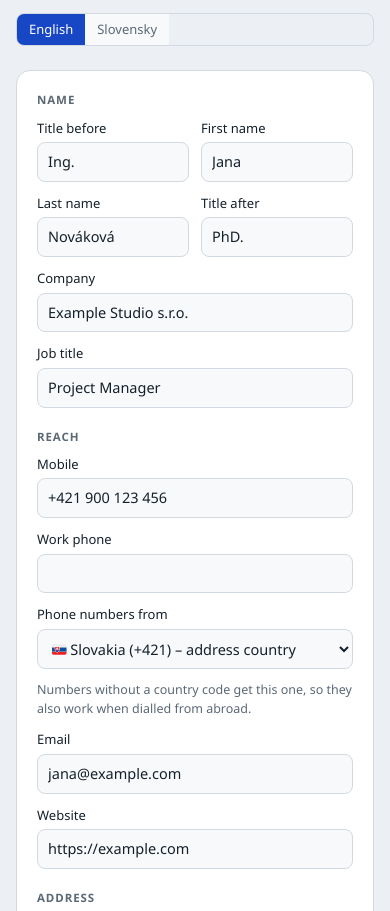
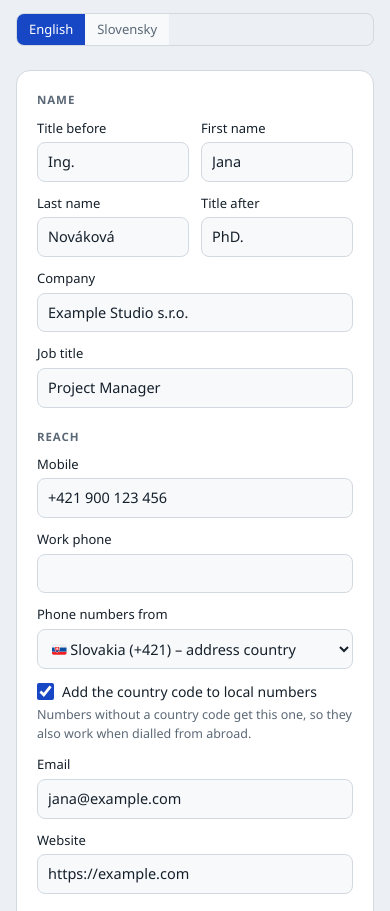
Before and after one commit to bernysk/qr_contact_generator, a plain HTML site: page index.html in a window 390 px wide. Shown: the part 158-1069 px from the top of the page. Drawn offline with Linux system fonts and the light colour scheme.

Commit message:
Add a switch to keep phone numbers as typed
"Add the country code to local numbers" is on by default. When off, the
country menu is disabled, numbers go into the code as typed (spaces and
punctuation removed) and are not reformatted; only an implausible digit
count is still flagged. The choice is remembered with the other settings.

Co-Authored-By: Claude Opus 5.5 <noreply@anthropic.com>

```diff
--- a/index.html
+++ b/index.html
@@ -187,7 +187,10 @@ input[aria-invalid="true"] { border-color: var(--warn); }
         </div>
         <div class="row">
           <label for="phonecc"><span data-i18n="phonecc">Phone numbers from</span><select id="phonecc"></select></label>
-          <p class="hint" style="align-self:end" data-i18n="phoneccHint">Numbers without a country code get this one, so they also work when dialled from abroad.</p>
+          <div style="display:grid;gap:4px;align-self:end">
+            <label class="check" for="phoneconv"><input type="checkbox" id="phoneconv" checked><span data-i18n="phoneConv">Add the country code to local numbers</span></label>
+            <p class="hint" data-i18n="phoneccHint">Numbers without a country code get this one, so they also work when dialled from abroad.</p>
+          </div>
         </div>
         <div class="row">
           <label for="email"><span data-i18n="email">Email</span><input type="email" id="email" value="jana@example.com" aria-describedby="email-msg"><small class="field-msg" id="email-msg" hidden></small></label>
@@ -409,6 +412,7 @@ input[aria-invalid="true"] { border-color: var(--warn); }
       scanPending: "Checking that it scans…", scanOk: "Scan check: reads at all {m} test sizes", scanSome: "Scan check: fails at some sizes ({n} of {m} read)",
       scanFail: "Scan check: does not read", zipScanFail: "Failed the scan check ({n}): {names}. Shorten their details or print them larger.",
       phonecc: "Phone numbers from", phoneccHint: "Numbers without a country code get this one, so they also work when dialled from abroad.",
+      phoneConv: "Add the country code to local numbers", phoneConvOff: "Numbers go into the code exactly as typed, without spaces.",
       suggested: "Suggested", fromAddress: "address country", zone1: "1 · North America and Caribbean", zone2: "2 · Africa and Atlantic islands",
       zone34: "3–4 · Europe", zone5: "5 · Central and South America", zone6: "6 · Southeast Asia and Oceania", zone7: "7 · Russia and Kazakhstan",
       zone8: "8 · East Asia", zone9: "9 · Middle East, Central and South Asia",
@@ -478,6 +482,7 @@ input[aria-invalid="true"] { border-color: var(--warn); }
       scanPending: "Kontroluje sa načítanie…", scanOk: "Kontrola: načíta sa vo všetkých {m} veľkostiach", scanSome: "Kontrola: niektoré veľkosti zlyhali ({n} z {m} sa načítalo)",
       scanFail: "Kontrola: kód sa nenačíta", zipScanFail: "Kontrolou neprešli ({n}): {names}. Skráťte ich údaje alebo ich tlačte väčšie.",
       phonecc: "Telefónne čísla z krajiny", phoneccHint: "Čísla bez predvoľby dostanú túto, aby fungovali aj pri volaní zo zahraničia.",
+      phoneConv: "Pridať k miestnym číslam predvoľbu krajiny", phoneConvOff: "Čísla idú do kódu presne tak, ako sú napísané, bez medzier.",
       suggested: "Navrhované", fromAddress: "krajina z adresy", zone1: "1 · Severná Amerika a Karibik", zone2: "2 · Afrika a atlantické ostrovy",
       zone34: "3–4 · Európa", zone5: "5 · Stredná a Južná Amerika", zone6: "6 · Juhovýchodná Ázia a Oceánia", zone7: "7 · Rusko a Kazachstan",
       zone8: "8 · Východná Ázia", zone9: "9 · Blízky východ, Stredná a Južná Ázia",
@@ -656,6 +661,11 @@ input[aria-invalid="true"] { border-color: var(--warn); }
     const input = String(raw || "").trim();
     let s = input.replace(/[^\d+]/g, "");
     if (!s) return {};
+    // Conversion switched off: keep the number as typed (only spaces and punctuation removed in the code).
+    if (!$("phoneconv").checked) {
+      const digits = s.replace(/\+/g, "").length;
+      return { e164: s, pretty: input, ok: digits >= 6 && digits <= 15 };
+    }
     let cc, skip; // skip = digits of the typed prefix (00, country code or trunk) before the national number
     if (s.startsWith("+") || s.startsWith("00")) {
       const intl = s.replace(/^\+|^00/, "").replace(/\+/g, "");
@@ -1008,6 +1018,7 @@ input[aria-invalid="true"] { border-color: var(--warn); }
       opts: Object.fromEntries(OPTS.map((id) => [id, $(id).value])),
       eyeown: $("eyeown").checked,
       zipVcf: $("zip-vcf").checked,
+      phoneConv: $("phoneconv").checked,
       list,
       logo: logo ? logo.src : null,
     };
@@ -1028,6 +1039,7 @@ input[aria-invalid="true"] { border-color: var(--warn); }
     fields.forEach((f) => { if (typeof data.fields[f] === "string") $(f).value = data.fields[f]; });
     OPTS.forEach((id) => { if (data.opts && data.opts[id] != null) $(id).value = data.opts[id]; });
     $("eyeown").checked = !!data.eyeown;
+    if (typeof data.phoneConv === "boolean") $("phoneconv").checked = data.phoneConv;
     if (typeof data.zipVcf === "boolean") $("zip-vcf").checked = data.zipVcf;
     if (Array.isArray(data.list)) list = data.list.filter((c) => c && typeof c === "object");
     // Older saves had one "eyes" setting for the whole corner; use it for the center too.
@@ -1052,6 +1064,9 @@ input[aria-invalid="true"] { border-color: var(--warn); }
     const text = fmt === "vcard" ? vcard(d) : mecard(d);
     const ecl = $("ecl").value, px = +$("px").value, col = colors();
     const box = $("qrbox");
+    const conv = $("phoneconv").checked;
+    $("phonecc").disabled = !conv;
+    document.querySelector('[data-i18n="phoneccHint"]').textContent = t(conv ? "phoneccHint" : "phoneConvOff");
     $("fg2-wrap").hidden = col.mode === "solid";
     $("eyecolor-wrap").hidden = !col.eye;
     $("logo-size-val").textContent = $("logo-size").value + (lang === "sk" ? " %" : "%");
```
Also changed, not shown: src/contact-qr.html (+16 -1 lines), 1 other file.
